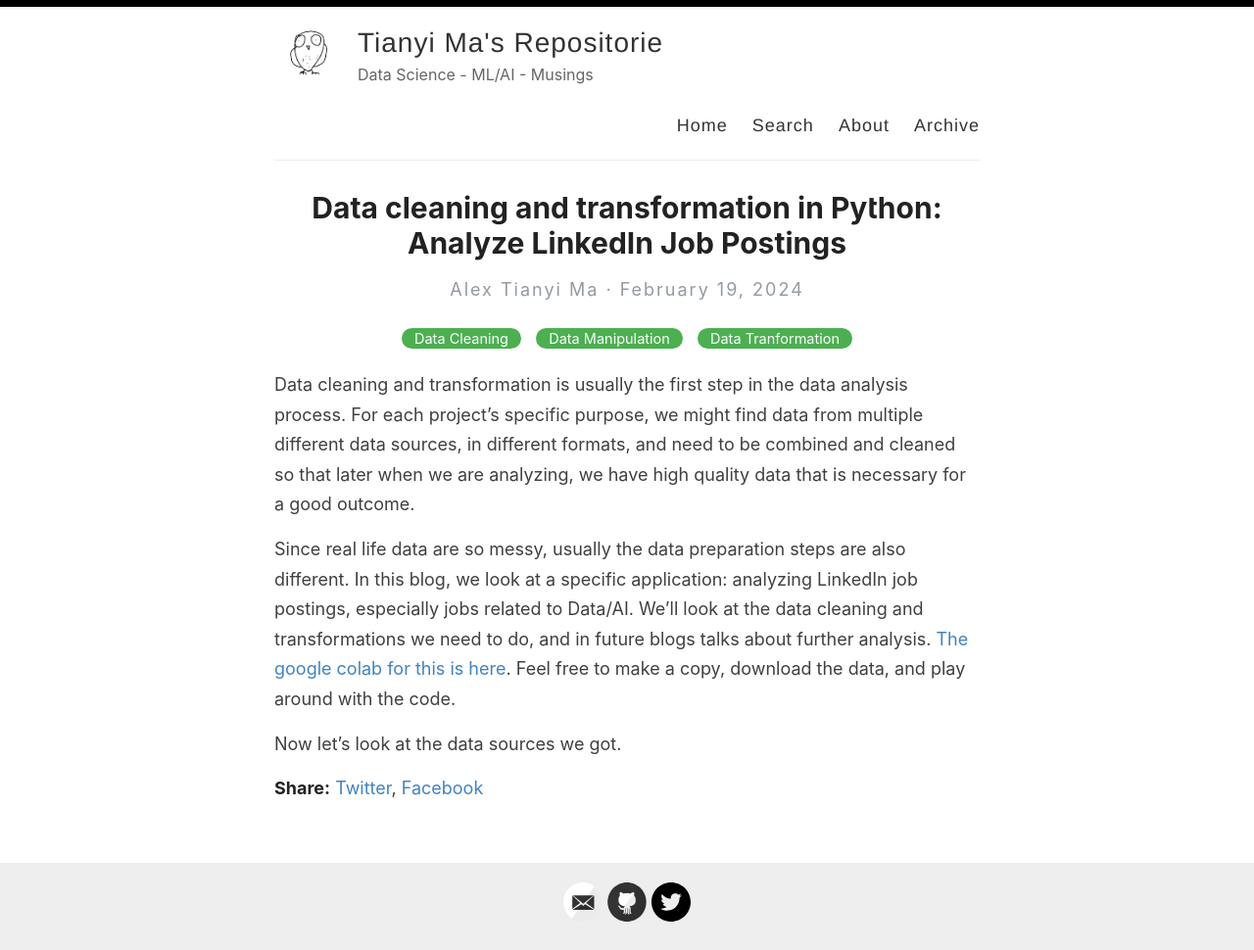
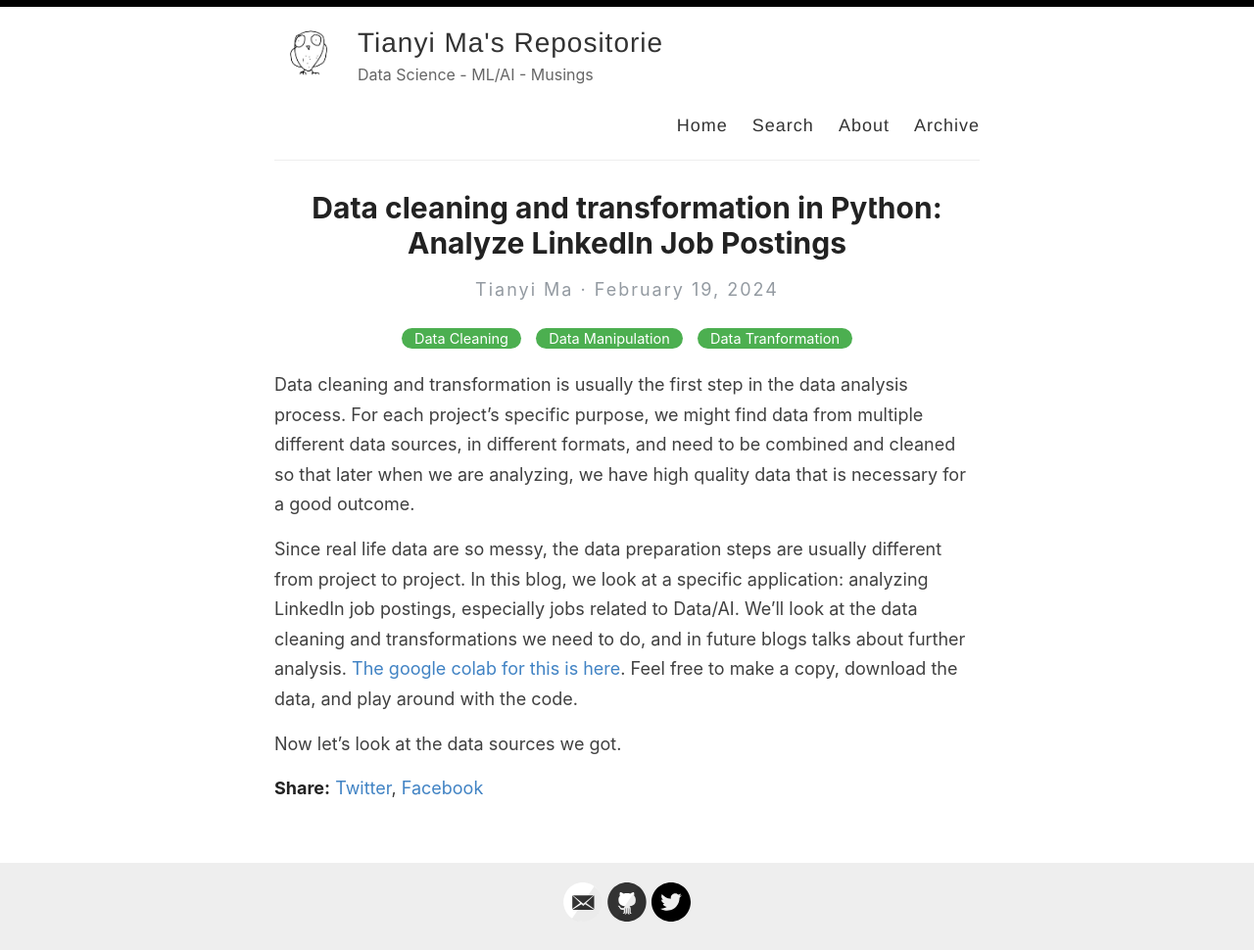
Before and after one commit to tianyimasf/ai, a Jekyll site: the page built from _posts/2024-2-19-data-cleaning.md, in a window 1280 px wide. Shown: the whole page at 98% size. Built offline with Jekyll 4.4.1, drawn with Linux system fonts in a browser that asks for light colours.

Commit message:
edit new blog: data cleaning with linkedin analysis

```diff
--- a/_config.yml
+++ b/_config.yml
@@ -6,7 +6,7 @@
 name: Tianyi Ma's Repositorie
 
 # Name of the author
-author: Alex Tianyi Ma
+author: Tianyi Ma
 
 # Short bio or description (displayed in the header)
 description: Data Science - ML/AI - Musings
--- a/_posts/2024-2-19-data-cleaning.md
+++ b/_posts/2024-2-19-data-cleaning.md
@@ -7,6 +7,6 @@ excerpt: Data cleaning and transformation is usually the first step in the data
 
 Data cleaning and transformation is usually the first step in the data analysis process. For each project's specific purpose, we might find data from multiple different data sources, in different formats, and need to be combined and cleaned so that later when we are analyzing, we have high quality data that is necessary for a good outcome.
 
-Since real life data are so messy, usually the data preparation steps are also different. In this blog, we look at a specific application: analyzing LinkedIn job postings, especially jobs related to Data/AI. We'll look at the data cleaning and transformations we need to do, and in future blogs talks about further analysis. [The google colab for this is here](https://colab.research.google.com/drive/1X-l681ONO4KBlak7Pf4-JfGUloOP1549?usp=sharing). Feel free to make a copy, download the data, and play around with the code.
+Since real life data are so messy, the data preparation steps are usually different from project to project. In this blog, we look at a specific application: analyzing LinkedIn job postings, especially jobs related to Data/AI. We'll look at the data cleaning and transformations we need to do, and in future blogs talks about further analysis. [The google colab for this is here](https://colab.research.google.com/drive/1X-l681ONO4KBlak7Pf4-JfGUloOP1549?usp=sharing). Feel free to make a copy, download the data, and play around with the code.
 
 Now let's look at the data sources we got.
```
